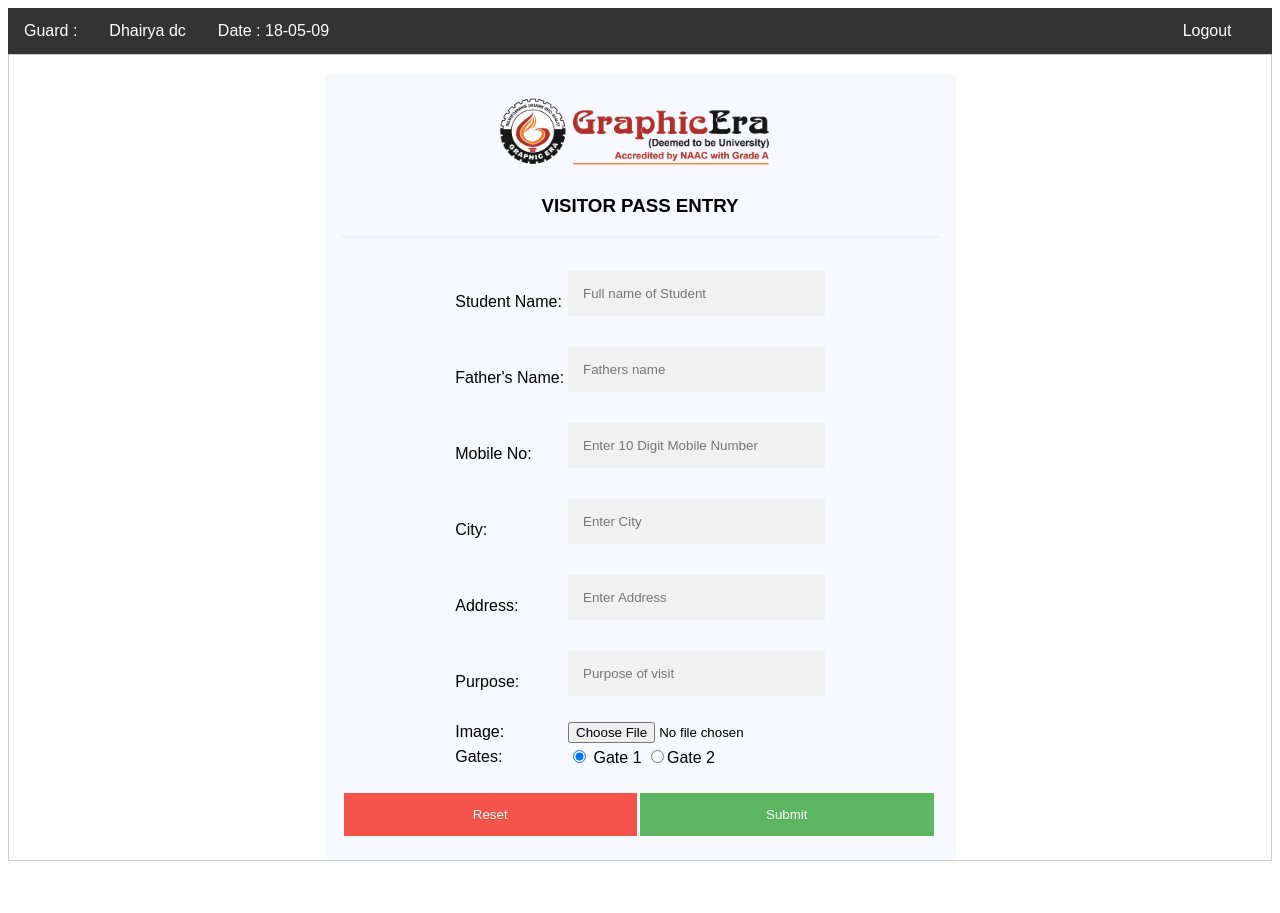
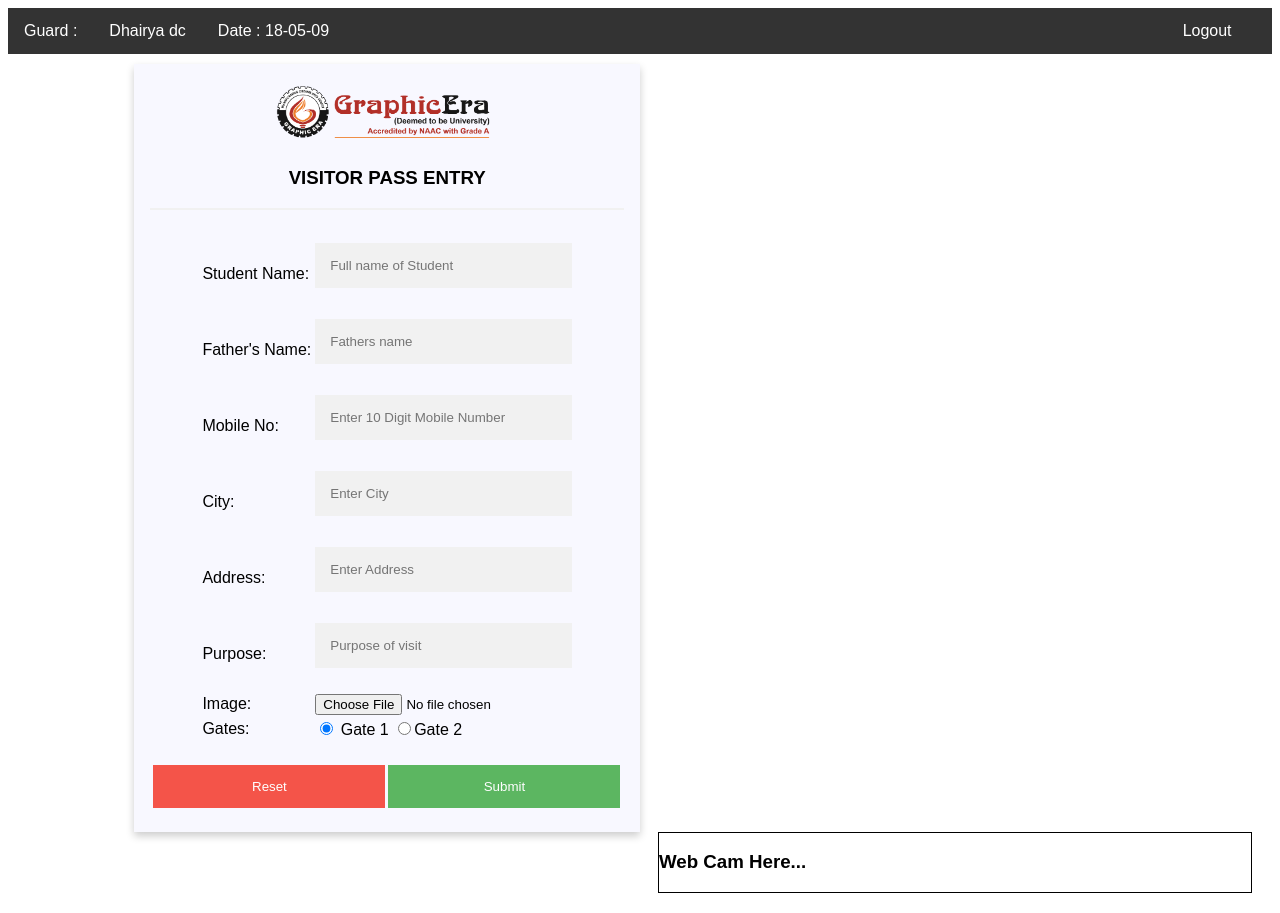
Before and after one commit to dhairyachandra/VisitorSystem_new, a PHP site: page /register.php in a window 1280 px wide. Before the commit the page ends 861 px from the top, so only its background shows below. Run offline with PHP 8.4, Linux system fonts and the light colour scheme; a user stored in the database is signed in; data comes from the database, SQL or seed files in the repository; some libraries are stand-ins or nearby versions.

Commit message:
Seperate CSS and layout changes
Seperate CSS for Register.php (rstyle.css) and Generate.php (gstyle.css).

Changed layout of registration form.
added webcam space.

```diff
--- /dev/null
+++ b/css/rstyle.css
@@ -0,0 +1,119 @@
+
+body {font-family: Arial, Helvetica, sans-serif;}
+* {box-sizing: border-box}
+
+/* Full-width input fields */
+input[type=text], input[type=password] {
+    width: 100%;
+    padding: 15px;
+    margin: 5px 0 22px 0;
+    display: inline-block;
+    border: none;
+    background: #f1f1f1;
+}
+
+input[type=text]:focus, input[type=password]:focus {
+    background-color: #ddd;
+    outline: none;
+}
+
+hr {
+    border: 1px solid #f1f1f1;
+    margin-bottom: 25px;
+}
+
+/* Set a style for all buttons */
+button {
+    background-color: #4CAF50;
+    color: white;
+    padding: 14px 20px;
+    margin: 8px 0;
+    border: none;
+    cursor: pointer;
+    width: 100%;
+    opacity: 0.9;
+}
+
+button:hover {
+    opacity:1;
+}
+
+/* Extra styles for the cancel button */
+.cancelbtn {
+    padding: 14px 20px;
+    background-color: #f44336;
+}
+
+/* Float cancel and signup buttons and add an equal width */
+.cancelbtn, .signupbtn {
+  float: left;
+  width: 49%;
+  margin-left:3px;
+  margin-top:5px;
+
+}
+
+/* Add padding to container elements */
+.container {
+    box-shadow: 0 4px 8px 0 rgba(0, 0, 0, 0.2);
+    margin-top: 10px;
+    margin-right: 20px;
+    border: none;
+    float: left;
+    margin-left: 10%;
+    padding: 16px;
+    width:40%;
+    background-color: ghostwhite;
+
+
+}
+
+/* Clear floats */
+.clearfix::after {
+    content: "";
+    clear: both;
+    display: table;
+}
+
+/* Change styles for cancel button and signup button on extra small screens */
+@media screen and (max-width: 300px) {
+    .cancelbtn, .signupbtn {
+       width: 100%;
+    }
+}
+ul {
+    list-style-type: none;
+    margin: 0;
+    padding: 0;
+    overflow: hidden;
+    background-color: #333;
+}
+
+li {
+    float: left;
+}
+
+li a {
+    display: block;
+    color: white;
+    text-align: center;
+    padding: 14px 16px;
+    text-decoration: none;
+}
+
+li a:hover {
+    background-color: #111;
+}
+
+.ex{
+     position:absolute;
+
+}
+.cam{
+    border: 1px solid #000;
+    width: 47%;
+    align-content: flex-start;
+    margin-bottom: 20px;
+    margin-right: 20px;
+    float: right;
+}
--- a/register.php
+++ b/register.php
@@ -33,115 +33,7 @@
 <!DOCTYPE html>
 <html>
 <head>
-
-<style>
-body {font-family: Arial, Helvetica, sans-serif;}
-* {box-sizing: border-box}
-
-/* Full-width input fields */
-input[type=text], input[type=password] {
-    width: 100%;
-    padding: 15px;
-    margin: 5px 0 22px 0;
-    display: inline-block;
-    border: none;
-    background: #f1f1f1;
-}
-
-input[type=text]:focus, input[type=password]:focus {
-    background-color: #ddd;
-    outline: none;
-}
-
-hr {
-    border: 1px solid #f1f1f1;
-    margin-bottom: 25px;
-}
-
-/* Set a style for all buttons */
-button {
-    background-color: #4CAF50;
-    color: white;
-    padding: 14px 20px;
-    margin: 8px 0;
-    border: none;
-    cursor: pointer;
-    width: 100%;
-    opacity: 0.9;
-}
-
-button:hover {
-    opacity:1;
-}
-
-/* Extra styles for the cancel button */
-.cancelbtn {
-    padding: 14px 20px;
-    background-color: #f44336;
-}
-
-/* Float cancel and signup buttons and add an equal width */
-.cancelbtn, .signupbtn {
-  float: left;
-  width: 49%;
-  margin-left:3px;
-  margin-top:5px;
-
-}
-
-/* Add padding to container elements */
-.container {
-    margin-top: 20px;
-    border: none;
-    padding: 16px;
-    width:50%;
-    background-color: ghostwhite;
-
-
-}
-
-/* Clear floats */
-.clearfix::after {
-    content: "";
-    clear: both;
-    display: table;
-}
-
-/* Change styles for cancel button and signup button on extra small screens */
-@media screen and (max-width: 300px) {
-    .cancelbtn, .signupbtn {
-       width: 100%;
-    }
-}
-ul {
-    list-style-type: none;
-    margin: 0;
-    padding: 0;
-    overflow: hidden;
-    background-color: #333;
-}
-
-li {
-    float: left;
-}
-
-li a {
-    display: block;
-    color: white;
-    text-align: center;
-    padding: 14px 16px;
-    text-decoration: none;
-}
-
-li a:hover {
-    background-color: #111;
-}
-
-.ex{
-     position:absolute;
-
-}
-</style>
+	<link rel="stylesheet" type="text/css" href="css/rstyle.css">
 </head>
 <body>
 
@@ -156,7 +48,7 @@ li a:hover {
 
 
 
-<form action="" style="border:1px solid #ccc" method="POST" enctype="multipart/form-data">
+<form action=""  method="POST" enctype="multipart/form-data">
   <center><div class="container">
    <img width="50%" height="50%" src="images/gl.png">
     <h3>VISITOR PASS ENTRY</h3>
@@ -214,8 +106,15 @@ li a:hover {
         <a href='generate.php?f=$file_name' target=_blank><button type="submit" class="signupbtn" name="submit">Submit</button></a>
     </div>
   </div>
+  <br>
+  <br>
 </form>
 </center>
+<div class="cam">
+   <h3>Web Cam Here...</h3>
+
+</div>
+
 </body>
 </html>
 
@@ -240,7 +139,7 @@ li a:hover {
              $file_name=$_FILES['upfile'] ['name'];
 
              if(file_exists($desired_dir . $file_name)){
-                echo $file_name."is already exist.";
+                echo $file_name." already exist.";
              }
              else{
                  $sql="INSERT INTO `visitor`(number,name,address,city,gid,file,purpose,gate,fname) VALUES                      ('$mobile','$name','$address','$city','$id','$file_name','$purpose','$gate','$fname')";
```
Also changed, not shown: photo/2011jaguarxjsupercharged-l-8a61eb0dcc8e55b5.jpg (added).
